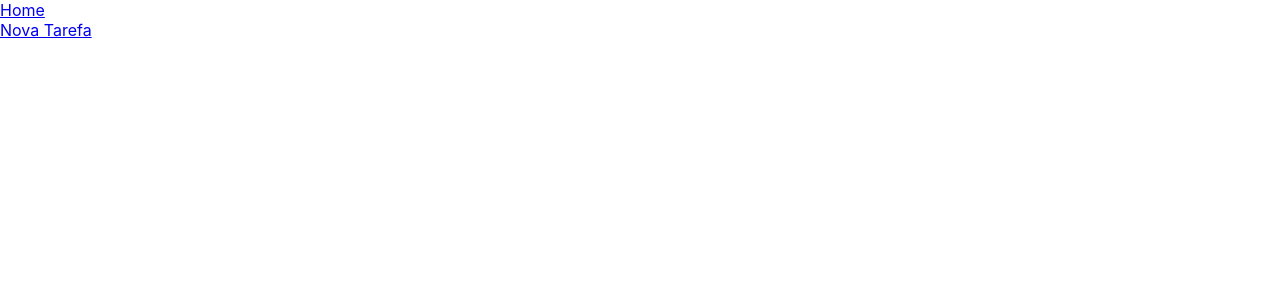
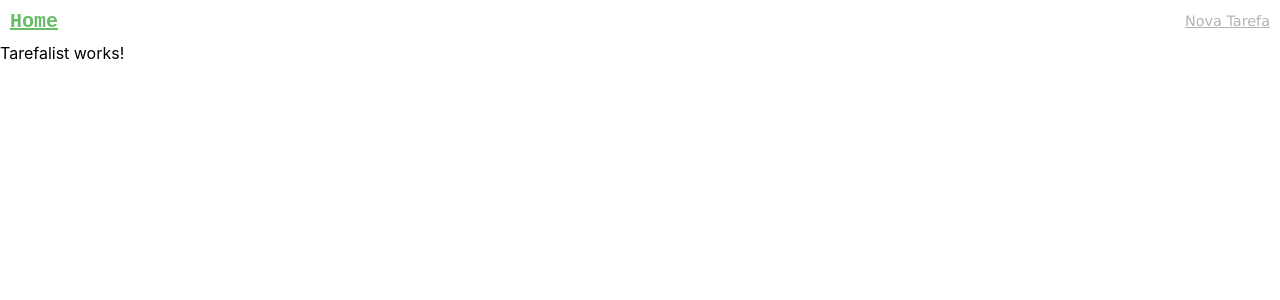
Before and after one commit to robertokondo8496/tarefas, a React (Create React App) app in the folder tarefas/: page /To-Do-List/To-Do-List in a window 1280 px wide. Shown: the top 300 px of the page. Built offline with nearby package versions, Linux system fonts and the light colour scheme.

Commit message:
Cria e adiciona componentes

```diff
--- a/tarefas/package.json
+++ b/tarefas/package.json
@@ -8,6 +8,8 @@
     "@testing-library/user-event": "^12.3.0",
     "react": "^17.0.1",
     "react-dom": "^17.0.1",
+    "react-router": "^5.2.0",
+    "react-router-dom": "^5.2.0",
     "react-scripts": "4.0.1",
     "web-vitals": "^0.2.4"
   },
--- a/tarefas/src/App.js
+++ b/tarefas/src/App.js
@@ -6,8 +6,9 @@ import {
 } from 'react-router-dom';
 
 import './App.css';
-
+import AddTarefa from './components/AddTarefa/AddTarefa';
 import Header from './components/Header/Header'
+import Home from './components/Home/Home'
 
 function App() {
   return (
@@ -15,7 +16,13 @@ function App() {
       <Header />
       <Switch>
         <Route path="/To-Do-List">
-
+          <Home />
+        </Route>
+        <Route exact path="/">
+          <Redirect to="/To-Do-List" />
+        </Route>
+        <Route path="/Nova-Tarefa">
+          <AddTarefa />
         </Route>
       </Switch>
     </Router>
--- /dev/null
+++ b/tarefas/src/components/AddTarefa/AddTarefa.js
@@ -0,0 +1,9 @@
+import './AddTarefa.css';
+
+function AddTarefa() {
+  return (
+    'AddTarefa works!'
+  );
+}
+
+export default AddTarefa;
--- a/tarefas/src/components/Header/Header.css
+++ b/tarefas/src/components/Header/Header.css
@@ -0,0 +1,24 @@
+
+#header-nav {
+    margin: 10px;
+  }
+  #header-logo {
+    font-size: 1.25em;
+    color: #66bc66;
+    font-weight: bold;
+    font-family: 'Courier New', Courier, monospace;
+  }
+  .header-menu {
+    color: #0000004d;
+    font-family: 'Lucida Sans', 'Lucida Sans Regular', 'Lucida Grande', 'Lucida Sans Unicode', Geneva, Verdana, sans-serif;
+    margin-left: 0.5em;
+    padding: 0.5em;
+    padding-right: 0;
+    font-size: 0.9em;
+  }
+  .header-menu.active {
+    color: #000000cc;
+  }
+  .header-float-right {
+    float: right;
+  }
--- a/tarefas/src/components/Header/Header.js
+++ b/tarefas/src/components/Header/Header.js
@@ -7,7 +7,7 @@ function Header() {
     <nav id="header-nav">
       <div className="container">
         <Link
-          to="/home"
+          to="/To-Do-List"
           id="header-logo"
         >
             Home
--- /dev/null
+++ b/tarefas/src/components/Home/Home.js
@@ -0,0 +1,39 @@
+import {
+    NavLink,
+    Redirect,
+    Route,
+    Switch,
+    useRouteMatch
+  } from 'react-router-dom';
+
+  import './Home.css';
+  import TarefaList from '../TarefaList/TarefaList';
+
+  function Home() {
+
+    const routeMatch = useRouteMatch();
+
+    return (
+      <>
+        <div className="container row sm-vertical">
+          <div className="col sm-full">
+            <main>
+              <Switch>
+                <Route path={`${routeMatch.path}/To-Do-List`}>
+                  <TarefaList />
+                </Route>
+                <Route path={`${routeMatch.path}/Nova-Tarefa`}>
+                  <TarefaList />
+                </Route>
+                <Route path={`${routeMatch.path}/`}>
+                  <Redirect to={`${routeMatch.path}/To-Do-List`} />
+                </Route>
+              </Switch>
+            </main>
+          </div>
+        </div>
+      </>
+    );
+  }
+
+  export default Home;
--- /dev/null
+++ b/tarefas/src/components/TarefaList/TarefaList.js
@@ -0,0 +1,9 @@
+import './TarefaList.css';
+
+function TarefaList() {
+  return (
+    'Tarefalist works!'
+  );
+}
+
+export default TarefaList;
```
Also changed, not shown: tarefas/src/components/AddTarefa/AddTarefa.css (added), tarefas/src/components/Home/Home.css (added), tarefas/src/components/TarefaList/TarefaList.css (added).
